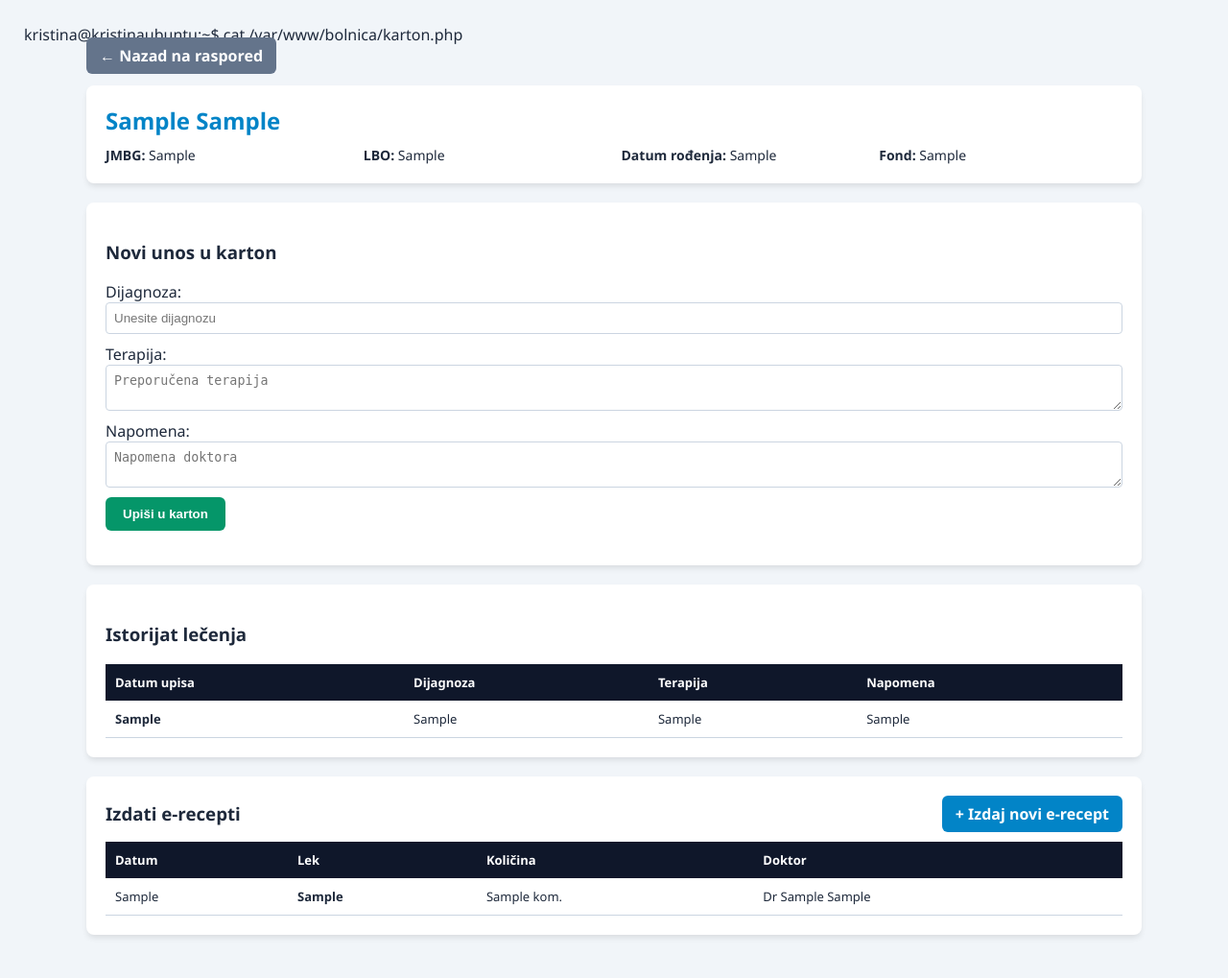
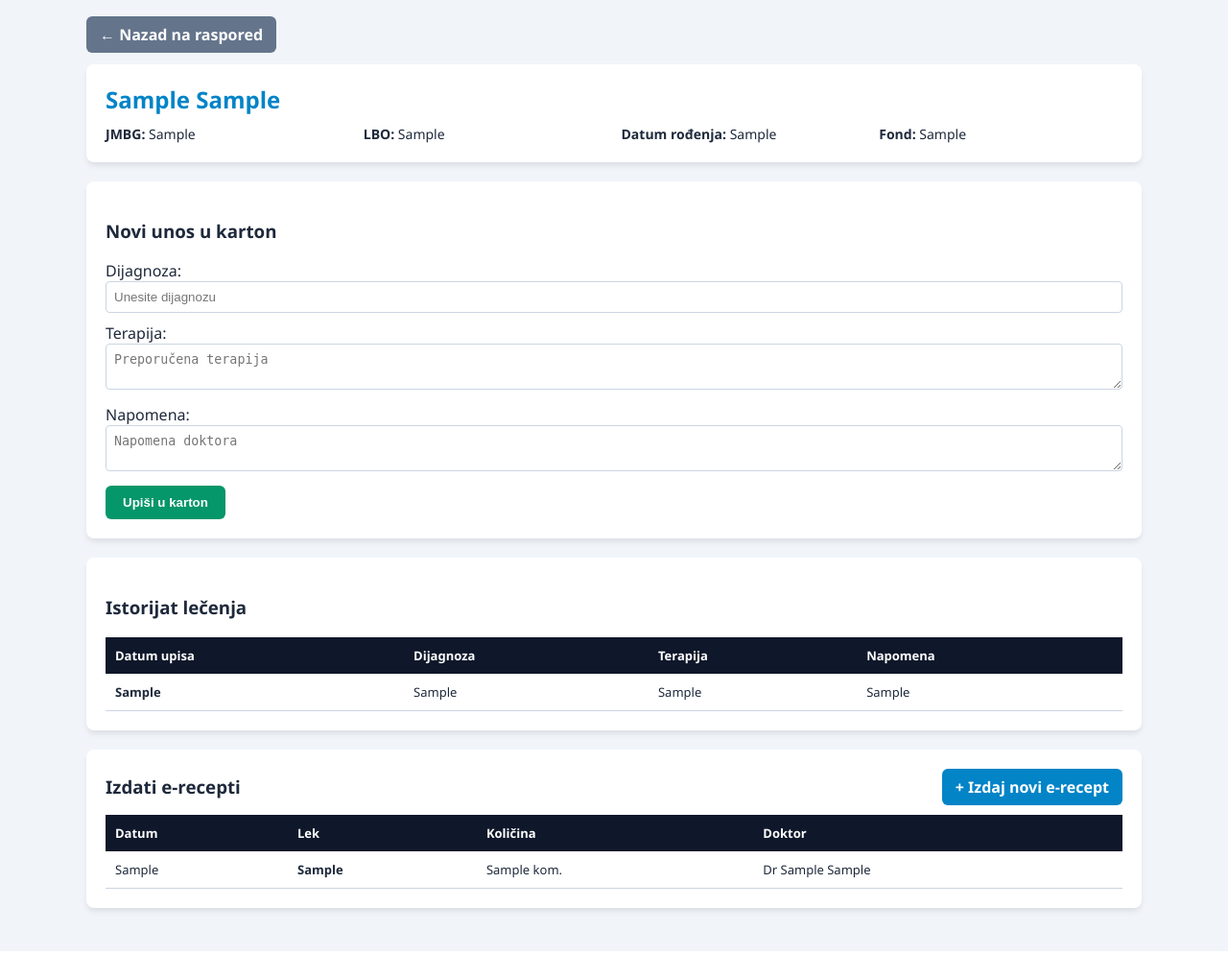
Before and after one commit to kristina3023/bolnicki-informacioni-sistem, a PHP site: page /karton.php?pacijent_id=1&doktor_id=1 in a window 1280 px wide. Shown: the whole page at 96% size. After the commit the page ends 991 px from the top, so only its background shows below. Run offline with PHP 8.4, Linux system fonts and the light colour scheme; tables that the repository leaves empty or names only in its code hold one stand-in row (values such as "Sample post").

Commit message:
Refactor karton.php for improved readability

```diff
--- a/karton.php
+++ b/karton.php
@@ -1,5 +1,4 @@
 
-kristina@kristinaubuntu:~$ cat /var/www/bolnica/karton.php
 <?php
 $conn = new mysqli('localhost', 'bolnica_user', 'Praksa.123', 'bolnica');
 if ($conn->connect_error) { die("Greška: " . $conn->connect_error); }
```
